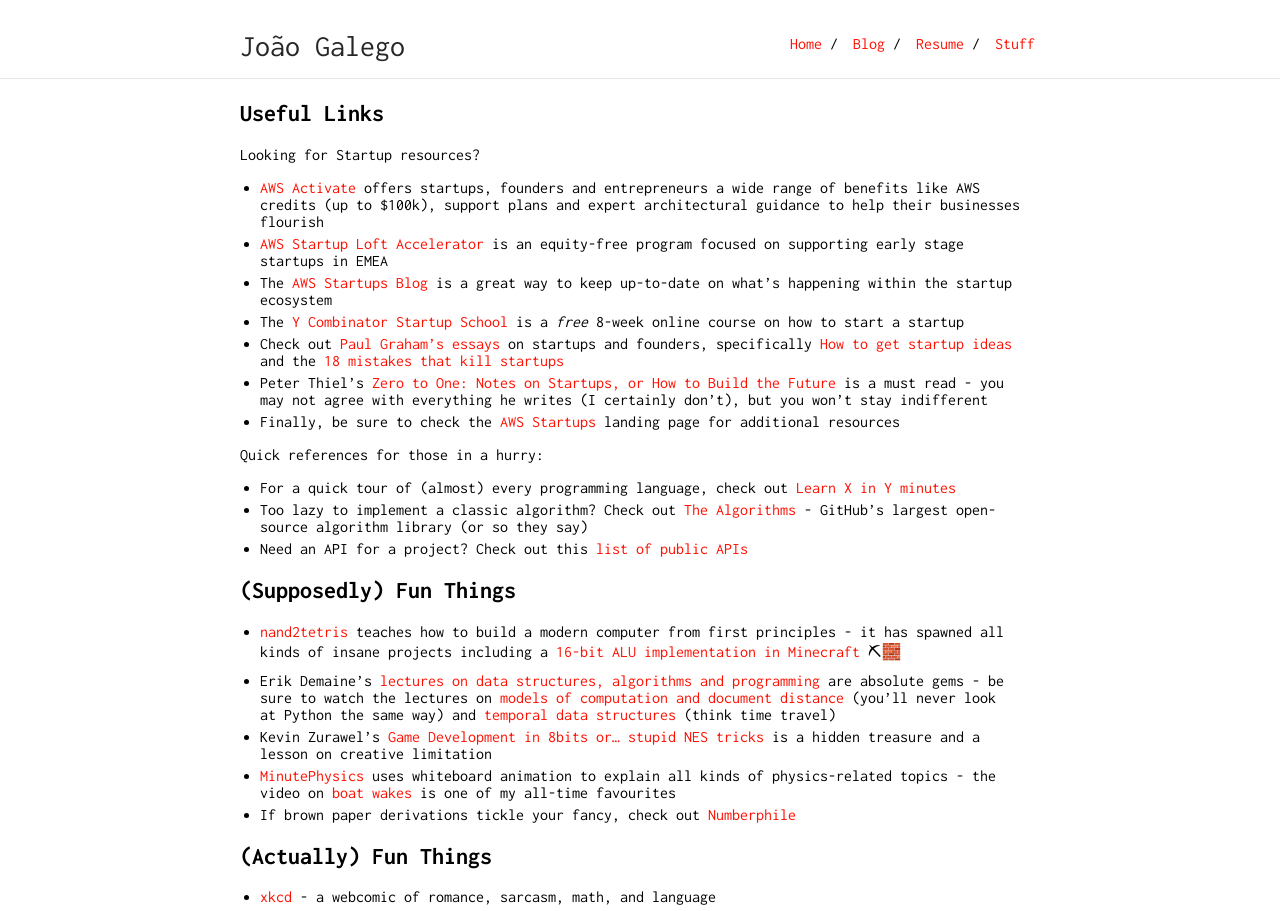
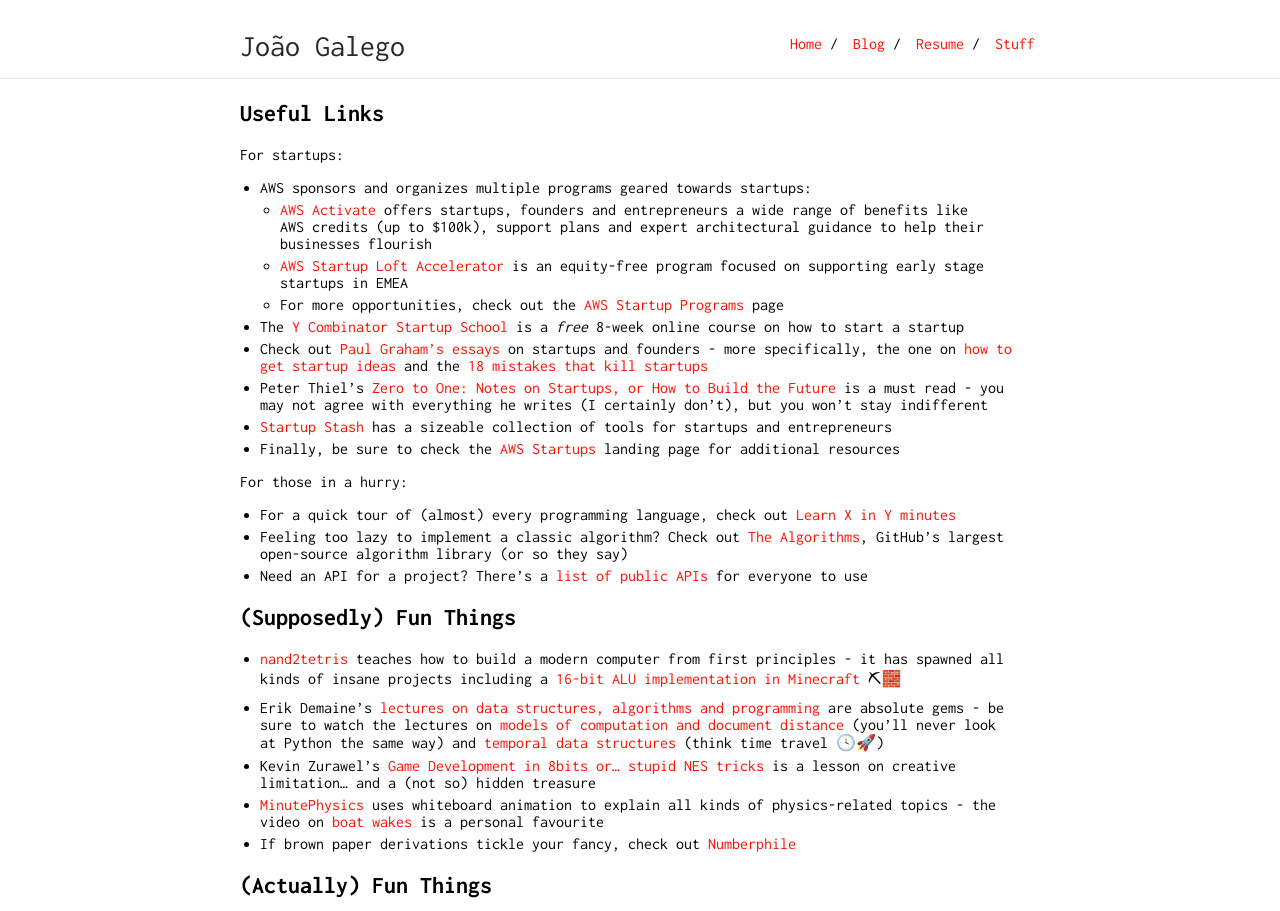
Before and after one commit to JGalego/JGalego.github.io, a Jekyll site: the page built from stuff.md, in a window 1280 px wide and 1400 px high. Shown: the top 911 px of the window. Built offline with Jekyll 4.4.1, drawn with Linux system fonts in a browser that asks for light colours; some of the changed text lies outside the part shown.

Commit message:
Updated stuff links and text; Minor changes in whoami;

```diff
--- a/stuff.md
+++ b/stuff.md
@@ -5,28 +5,30 @@
 
 ## Useful Links
 
-Looking for Startup resources?
+For startups:
 
-* [AWS Activate](https://aws.amazon.com/activate/) offers startups, founders and entrepreneurs a wide range of benefits like AWS credits (up to $100k), support plans and expert architectural guidance to help their businesses flourish
-* [AWS Startup Loft Accelerator](https://aws-startup-lofts.com/emea/program/accelerator) is an equity-free program focused on supporting early stage startups in EMEA
-* The [AWS Startups Blog](https://aws.amazon.com/blogs/startups/) is a great way to keep up-to-date on what's happening within the startup ecosystem
+* AWS sponsors and organizes multiple programs geared towards startups:
+    - [AWS Activate](https://aws.amazon.com/activate/) offers startups, founders and entrepreneurs a wide range of benefits like AWS credits (up to $100k), support plans and expert architectural guidance to help their businesses flourish
+    - [AWS Startup Loft Accelerator](https://aws-startup-lofts.com/emea/program/accelerator) is an equity-free program focused on supporting early stage startups in EMEA
+    - For more opportunities, check out the [AWS Startup Programs](https://aws.amazon.com/startups/startup-programs/) page
 * The [Y Combinator Startup School](https://www.startupschool.org/) is a *free* 8-week online course on how to start a startup
-* Check out [Paul Graham's essays](http://www.paulgraham.com/articles.html) on startups and founders, specifically [How to get startup ideas](http://www.paulgraham.com/startupideas.html) and the [18 mistakes that kill startups](http://www.paulgraham.com/startupmistakes.html)
+* Check out [Paul Graham's essays](http://www.paulgraham.com/articles.html) on startups and founders - more specifically, the one on [how to get startup ideas](http://www.paulgraham.com/startupideas.html) and the [18 mistakes that kill startups](http://www.paulgraham.com/startupmistakes.html)
 * Peter Thiel's [Zero to One: Notes on Startups, or How to Build the Future](https://www.amazon.com/Zero-One-Notes-Startups-Future/dp/0804139296) is a must read - you may not agree with everything he writes (I certainly don't), but you won't stay indifferent
+* [Startup Stash](https://startupstash.com/) has a sizeable collection of tools for startups and entrepreneurs
 * Finally, be sure to check the [AWS Startups](https://aws.amazon.com/startups) landing page for additional resources
 
-Quick references for those in a hurry:
+For those in a hurry:
 
 * For a quick tour of (almost) every programming language, check out [Learn X in Y minutes](https://learnxinyminutes.com/)
-* Too lazy to implement a classic algorithm? Check out [The Algorithms](https://the-algorithms.com/) - GitHub's largest open-source algorithm library (or so they say)
-* Need an API for a project? Check out this [list of public APIs](https://github.com/public-apis/public-apis)
+* Feeling too lazy to implement a classic algorithm? Check out [The Algorithms](https://the-algorithms.com/), GitHub's largest open-source algorithm library (or so they say)
+* Need an API for a project? There's a [list of public APIs](https://github.com/public-apis/public-apis) for everyone to use
 
 ## (Supposedly) Fun Things
 
 * [nand2tetris](https://www.nand2tetris.org/) teaches how to build a modern computer from first principles - it has spawned all kinds of insane projects including a [16-bit ALU implementation in Minecraft](https://hackaday.com/2010/09/29/16-bit-alu-in-minecraft/) ⛏🧱
-* Erik Demaine's [lectures on data structures, algorithms and programming](https://erikdemaine.org/classes/) are absolute gems - be sure to watch the lectures on [models of computation and document distance](https://ocw.mit.edu/courses/6-006-introduction-to-algorithms-fall-2011/resources/lecture-2-models-of-computation-document-distance/) (you'll never look at Python the same way) and [temporal data structures](http://courses.csail.mit.edu/6.851/spring21/lectures/L01.html) (think time travel)
-* Kevin Zurawel's [Game Development in 8bits or... stupid NES tricks](https://www.youtube.com/watch?v=TPbroUDHG0s) is a hidden treasure and a lesson on creative limitation
-* [MinutePhysics](https://www.youtube.com/c/minutephysics) uses whiteboard animation to explain all kinds of physics-related topics - the video on [boat wakes](https://www.youtube.com/watch?v=95sQcSulRFM) is one of my all-time favourites
+* Erik Demaine's [lectures on data structures, algorithms and programming](https://erikdemaine.org/classes/) are absolute gems - be sure to watch the lectures on [models of computation and document distance](https://ocw.mit.edu/courses/6-006-introduction-to-algorithms-fall-2011/resources/lecture-2-models-of-computation-document-distance/) (you'll never look at Python the same way) and [temporal data structures](http://courses.csail.mit.edu/6.851/spring21/lectures/L01.html) (think time travel 🕓🚀)
+* Kevin Zurawel's [Game Development in 8bits or... stupid NES tricks](https://www.youtube.com/watch?v=TPbroUDHG0s) is a lesson on creative limitation... and a (not so) hidden treasure
+* [MinutePhysics](https://www.youtube.com/c/minutephysics) uses whiteboard animation to explain all kinds of physics-related topics - the video on [boat wakes](https://www.youtube.com/watch?v=95sQcSulRFM) is a personal favourite
 * If brown paper derivations tickle your fancy, check out [Numberphile](https://www.youtube.com/user/Numberphile)
 
 ## (Actually) Fun Things
```
Also changed, not shown: other parts of stuff.md (+2 -2 lines), index.md (+1 -1 lines).
